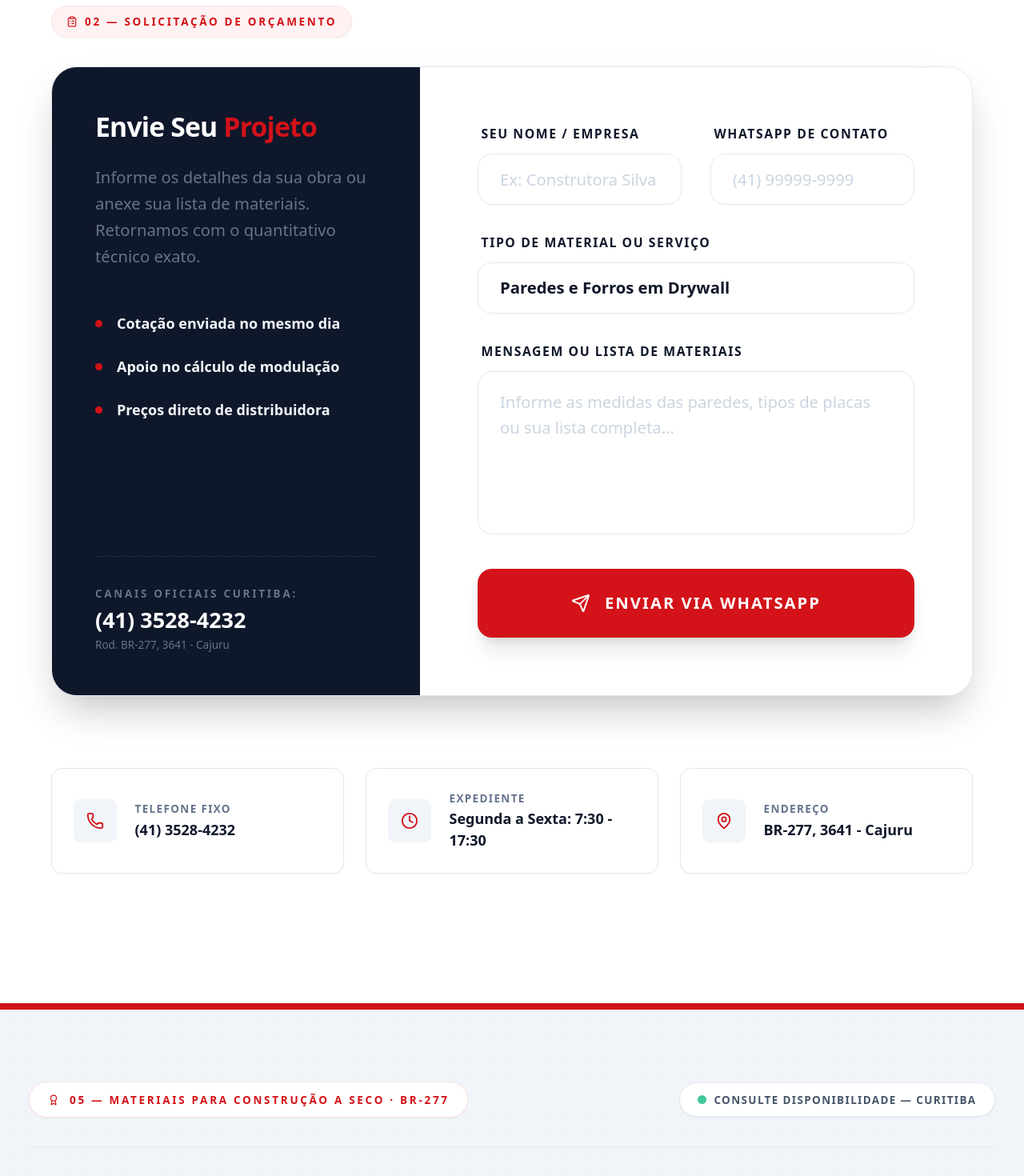
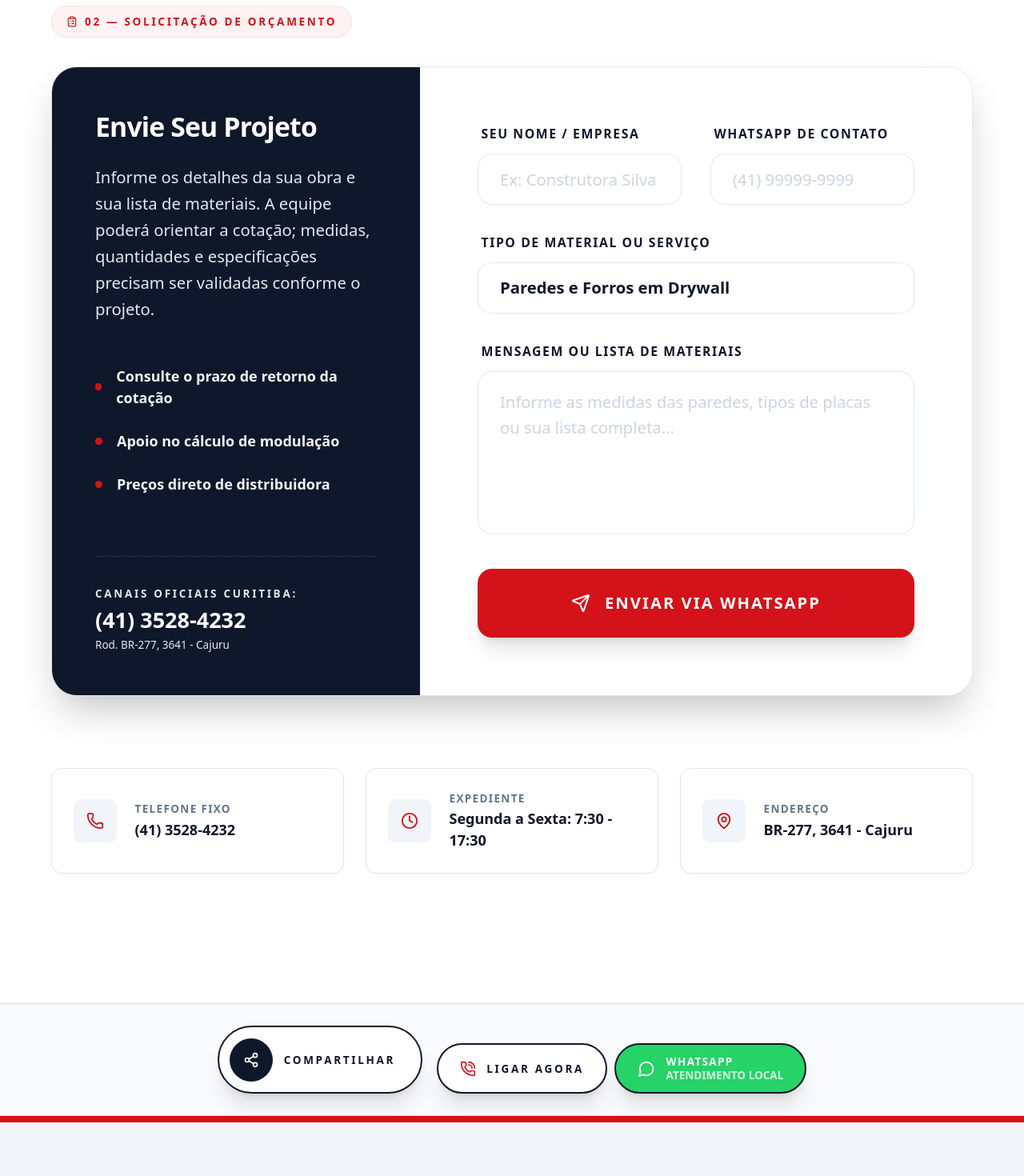
Before and after one commit to supremapix/KY-Drywall, a React (Vite) app: page /contato in a window 1280 px wide. Shown: the part 1300-2770 px from the top of the page at 80% size. Built offline with nearby package versions, Linux system fonts and the light colour scheme.

Commit message:
Fix contact contrast, remove unsupported claims and prevent action overlays

```diff
--- a/src/App.tsx
+++ b/src/App.tsx
@@ -78,8 +78,8 @@ export const AppContent: React.FC = () => {
           </Routes>
         </main>
 
+        <FloatingActions />
         {!isLinksPage && <Footer />}
-        <FloatingActions />
         {!isLinksPage && !isCookieAccepted && <CookieConsent onAccept={handleAcceptCookies} />}
       </div>
     </>
--- a/src/components/FloatingActions.tsx
+++ b/src/components/FloatingActions.tsx
@@ -149,9 +149,9 @@ export const FloatingActions: React.FC = () => {
   };
 
   return (
-    <>
+    <section aria-label="Compartilhamento e contato rápido" className="ky-action-bar">
       {/* LEFT: SHARE ACTION */}
-      <div className="fixed bottom-4 left-4 z-50 flex flex-col items-start gap-4">
+      <div className="relative flex flex-col items-start gap-4">
         {/* Share Popup - Blueprint Style */}
         {isShareOpen && (
           <div ref={shareRef} role="dialog" aria-label="Compartilhar esta página" className="w-72 max-w-[calc(100vw-2rem)] max-h-[70vh] overflow-y-auto sm:w-80 bg-white rounded-3xl border-2 border-slate-900 p-6 shadow-2xl animate-in fade-in slide-in-from-bottom-4 duration-300">
@@ -229,7 +229,7 @@ export const FloatingActions: React.FC = () => {
       </div>
 
       {/* RIGHT: CONTACT ACTIONS */}
-      <div className="fixed bottom-4 right-4 z-50 flex flex-col items-end gap-4">
+      <div className="relative flex flex-col items-end gap-4">
         {/* Back to Top */}
         {showScrollTop && (
           <button
@@ -249,7 +249,7 @@ export const FloatingActions: React.FC = () => {
                 <div className="w-2 h-2 rounded-full bg-emerald-500 shadow-[0_0_8px_rgba(16,185,129,0.8)]"></div>
                 <div>
                   <h4 className="text-[11px] font-black uppercase tracking-widest leading-none">Fale com a equipe</h4>
-                  <p className="text-[10px] text-slate-400 mt-1">Consulte os horários de atendimento</p>
+                  <p className="text-[10px] text-slate-200 mt-1">Consulte os horários de atendimento</p>
                 </div>
               </div>
               <button
@@ -314,7 +314,7 @@ export const FloatingActions: React.FC = () => {
           </button>
         </div>
       </div>
-    </>
+    </section>
   );
 };
 
--- a/src/components/LightTheme.css
+++ b/src/components/LightTheme.css
@@ -77,3 +77,8 @@
 .ky-light .bg-slate-900 :is(h2,h3,h4), .ky-light .bg-slate-950 :is(h2,h3,h4) { color: white; }
 .ky-light footer { padding-bottom: 7rem; }
 @media (prefers-reduced-motion: reduce) { *, *::before, *::after { animation: none !important; transition: none !important; scroll-behavior: auto !important; } }
+
+/* Action controls occupy document space instead of covering reading or form fields. */
+.ky-action-bar { display: flex; flex-wrap: wrap; align-items: flex-end; justify-content: center; gap: 1rem; padding: 1.5rem 1rem; background: #f8fafc; border-block: 1px solid #cbd5e1; }
+.ky-light .bg-slate-900 .text-slate-200 { color: #e2e8f0; }
+@media (max-width: 480px) { .ky-action-bar { flex-direction: column; align-items: center; } .ky-action-bar > div { align-items: center; max-width: 100%; } }
--- a/src/pages/Contact.tsx
+++ b/src/pages/Contact.tsx
@@ -127,7 +127,7 @@ const Contact: React.FC = () => {
               Cotação e <span className="text-[#D31219]">Suporte</span> Técnico
             </h1>
             <p className="text-slate-600 text-lg sm:text-2xl leading-relaxed max-w-2xl font-medium">
-              Fale com nossos consultores técnicos em Curitiba para calcular o quantitativo exato da sua obra. Atendimento humano e especializado.
+              Converse com a equipe em Curitiba sobre sua lista de materiais. Quantidades e especificações devem ser conferidas com o projeto e o responsável técnico.
             </p>
           </div>
         </div>
@@ -207,14 +207,14 @@ const Contact: React.FC = () => {
 
                   <div className="relative z-10">
                     <h2 className="text-3xl font-black tracking-tight mb-6">
-                      Envie Seu <span className="text-[#D31219]">Projeto</span>
+                      Envie Seu <span className="text-white">Projeto</span>
                     </h2>
-                    <p className="text-slate-400 text-lg leading-relaxed mb-12">
-                      Informe os detalhes da sua obra ou anexe sua lista de materiais. Retornamos com o quantitativo técnico exato.
+                    <p className="text-slate-200 text-lg leading-relaxed mb-12">
+                      Informe os detalhes da sua obra e sua lista de materiais. A equipe poderá orientar a cotação; medidas, quantidades e especificações precisam ser validadas conforme o projeto.
                     </p>
                     <div className="space-y-6">
                       {[
-                        'Cotação enviada no mesmo dia',
+                        'Consulte o prazo de retorno da cotação',
                         'Apoio no cálculo de modulação',
                         'Preços direto de distribuidora'
                       ].map((text, i) => (
@@ -227,9 +227,9 @@ const Contact: React.FC = () => {
                   </div>
 
                   <div className="mt-16 pt-8 border-t border-slate-800 relative z-10">
-                    <p className="text-[10px] uppercase font-black text-slate-500 mb-2 tracking-[0.2em]">Canais Oficiais Curitiba:</p>
+                    <p className="text-[10px] uppercase font-black text-slate-200 mb-2 tracking-[0.2em]">Canais Oficiais Curitiba:</p>
                     <p className="text-2xl font-black text-white leading-none">{COMPANY_INFO.phone}</p>
-                    <p className="text-xs text-slate-400 mt-2 font-medium">Rod. BR-277, 3641 - Cajuru</p>
+                    <p className="text-xs text-slate-200 mt-2 font-medium">Rod. BR-277, 3641 - Cajuru</p>
                   </div>
                 </div>
 
--- a/src/pages/LocationPage.tsx
+++ b/src/pages/LocationPage.tsx
@@ -226,7 +226,7 @@ const LocationPage: React.FC<LocationPageProps> = ({ type, overrideSlug }) => {
                   {
                     title: `Normas ABNT`,
                     icon: ShieldCheck,
-                    text: `Atendimento integral às normas NBR 15758 (Drywall) e NBR 16970 (Steel Frame).`
+                    text: `O projeto e a execução devem seguir as normas aplicáveis e as orientações dos fabricantes. Consulte o responsável técnico sobre os requisitos de cada sistema.`
                   },
                   {
                     title: `Obra Limpa`,
```
